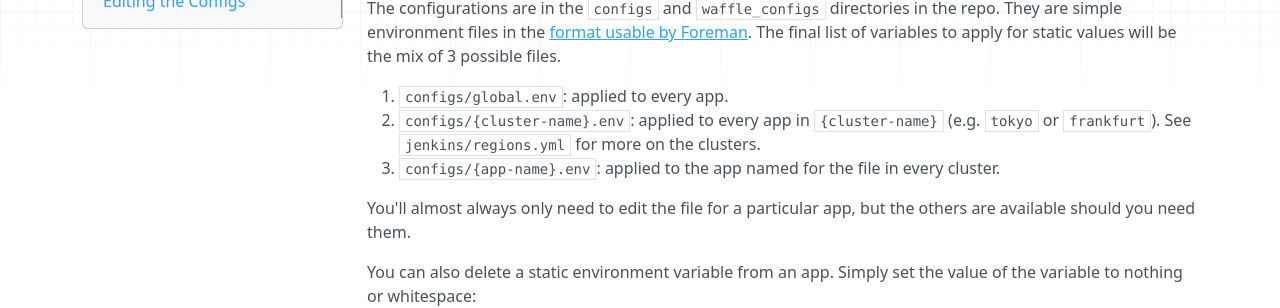
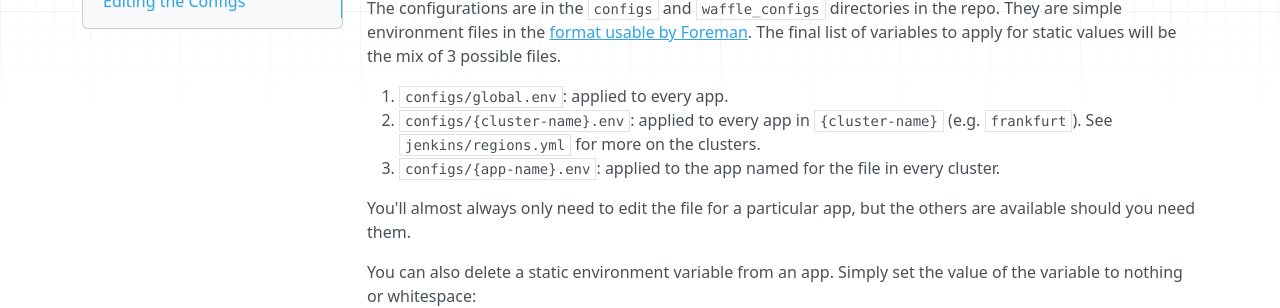
Before and after one commit to mozmeao/www-config, an MkDocs documentation site: the page built from docs/index.md, in a window 1280 px wide and 900 px high, scrolled down 1676 px. Shown: the part 205-513 px from the top of the window. Built offline with MkDocs 1.6.1, drawn with Linux system fonts in a browser that asks for light colours; nearby versions of some CDN libraries; old or Windows-style settings are respelled for this version of MkDocs.

Commit message:
remove tokyo!

```diff
--- a/docs/index.md
+++ b/docs/index.md
@@ -66,7 +66,7 @@ $ ./set-config -f bedrock-prod
 The configurations are in the `configs` and `waffle_configs` directories in the repo. They are simple environment files in the [format usable by Foreman](https://ddollar.github.io/foreman/#ENVIRONMENT). The final list of variables to apply for static values will be the mix of 3 possible files.
 
 1. `configs/global.env`: applied to every app.
-2. `configs/{cluster-name}.env`: applied to every app in `{cluster-name}` (e.g. `tokyo` or `frankfurt`). See `jenkins/regions.yml` for more on the clusters.
+2. `configs/{cluster-name}.env`: applied to every app in `{cluster-name}` (e.g. `frankfurt`). See `jenkins/regions.yml` for more on the clusters.
 3. `configs/{app-name}.env`: applied to the app named for the file in every cluster.
 
 You'll almost always only need to edit the file for a particular app, but the others are available should you need them.
```
Also changed, not shown: 4 other files.
